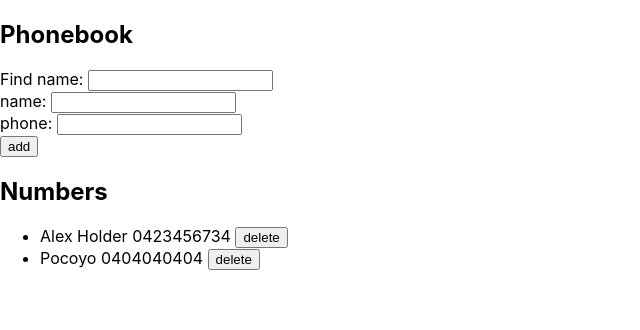
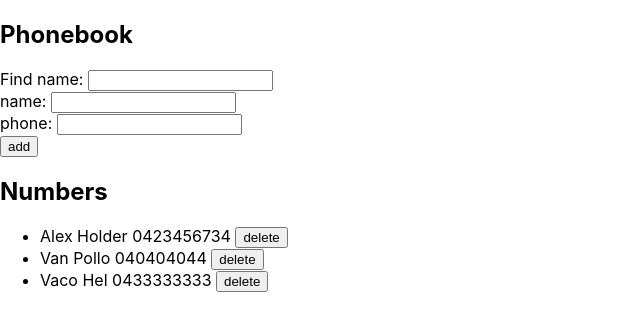
Before and after one commit to AndresBo/phonebook-app, a React (Create React App) app: page / in a window 1280 px wide. Shown: the top 330 px of the page, without its empty margins (0-640 px from the left). Built offline with nearby package versions, Linux system fonts and the light colour scheme; data requests are answered from the project's data file.

Commit message:
build: added message when a new person is added

```diff
--- a/db.json
+++ b/db.json
@@ -6,9 +6,14 @@
       "number": "0423456734"
     },
     {
-      "id": "anSuRPRMTwZnbQjNvgdH7",
-      "name": "Pocoyo",
-      "number": "0404040404"
+      "id": "quRyVBXtKibUR2KywT9Tv",
+      "name": "Van Pollo",
+      "number": "040404044"
+    },
+    {
+      "id": "cpBxo0-cdpIvZGRqAczY5",
+      "name": "Vaco Hel",
+      "number": "0433333333"
     }
   ]
 }
--- a/src/App.js
+++ b/src/App.js
@@ -73,10 +73,12 @@ const App = () => {
     // add the new person to the persons state using concat to avoid mutating state
     personService
       .create(personObject)
-      .then(returnedNote => {
-        setPersons(persons.concat(returnedNote))
+      .then(returnedPerson => {
+        setPersons(persons.concat(returnedPerson))
         setNewName('')
         setNewNumber('')
+        setMessage(`Note '${returnedPerson.name} was added to Phonebook`)
+        setTimeout(() => {setMessage(null)}, 10000)
       })
   }
 
```
